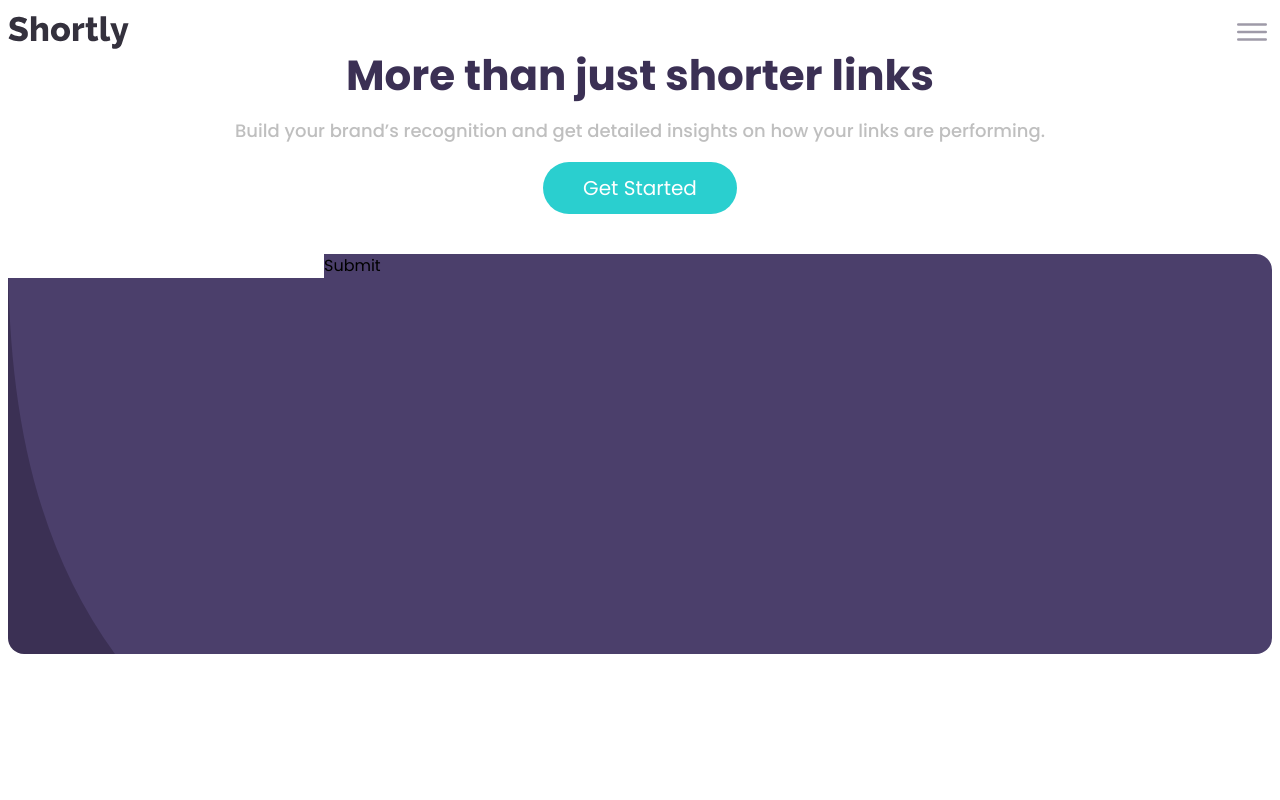
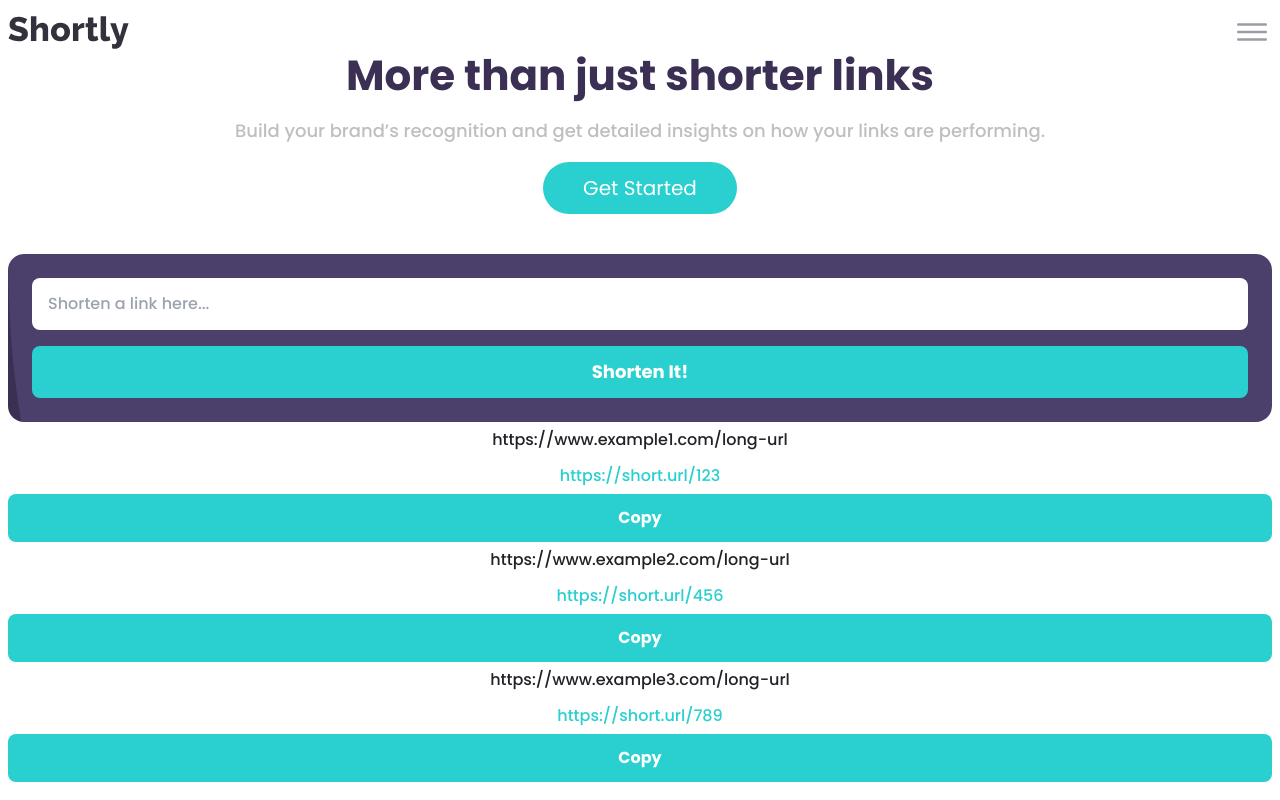
Before and after one commit to sonny-coding/url-shortening-project, a React (Vite) app in the folder client/: page / in a window 1280 px wide. Built offline with nearby package versions, Linux system fonts and the light colour scheme.

Commit message:
create list

```diff
--- a/client/src/App.jsx
+++ b/client/src/App.jsx
@@ -1,6 +1,7 @@
 import Nav from "./sections/Nav";
 import Hero from "./sections/Hero";
 import Shorten from "./sections/Shorten";
+import Links from "./sections/Links";
 export default function App() {
   // const handleSubmit = () => {
   //   alert("submit");
@@ -10,6 +11,7 @@ export default function App() {
       <Nav />
       <Hero />
       <Shorten />
+      <Links />
     </div>
   );
 }
--- /dev/null
+++ b/client/src/constants/index.js
@@ -0,0 +1,14 @@
+export const websites = [
+  {
+    longUrl: "https://www.example1.com/long-url",
+    shortUrl: "https://short.url/123",
+  },
+  {
+    longUrl: "https://www.example2.com/long-url",
+    shortUrl: "https://short.url/456",
+  },
+  {
+    longUrl: "https://www.example3.com/long-url",
+    shortUrl: "https://short.url/789",
+  },
+];
--- a/client/src/sections/Links.jsx
+++ b/client/src/sections/Links.jsx
@@ -1,5 +1,29 @@
+import { websites } from "../constants";
 const Links = () => {
-  return <div>Links</div>;
+  return (
+    <div>
+      {websites.map((each) => {
+        return (
+          <div
+            key={each.index}
+            className="flex flex-col items-center justify-center w-full"
+          >
+            {" "}
+            <div className="w-full dividy-y-2"></div>
+            <p className="text-[16px] leading-[36px] font-medium text-neutral-dark-violet">
+              {each.longUrl}
+            </p>
+            <p className="text-[16px] leading-[36px] font-medium text-primary-cyan">
+              {each.shortUrl}
+            </p>
+            <button className="w-full py-3 text-base font-bold text-white rounded-lg bg-primary-cyan">
+              Copy
+            </button>
+          </div>
+        );
+      })}
+    </div>
+  );
 };
 
 export default Links;
--- a/client/src/sections/Shorten.jsx
+++ b/client/src/sections/Shorten.jsx
@@ -4,10 +4,26 @@ const Shorten = () => {
     alert("Submit");
   };
   return (
-    <div className=" mt-10 w-full h-[400px] bg-[url('assets/images/bg-shorten-mobile.svg')] bg-no-repeat bg-cover bg-primary-dark-violet rounded-2xl">
-      <form action="" onSubmit={handleSubmit}>
-        <input type="text" />
-        <button type="submit">Submit</button>
+    <div
+      className=" mt-10 px-6 py-6 w-full h-auto bg-[url('assets/images/bg-shorten-mobile.svg')] bg-no-repeat bg-cover bg-primary-dark-violet rounded-2xl flex items-center justify-center
+    "
+    >
+      <form
+        action=""
+        onSubmit={handleSubmit}
+        className="flex flex-col items-center justify-center w-full"
+      >
+        <input
+          className="w-full p-4 rounded-lg text-[16px] leading-[20px] font-medium"
+          type="text"
+          placeholder="Shorten a link here..."
+        />
+        <button
+          className="w-full p-4 mt-4 text-white rounded-lg bg-primary-cyan text-[18px] leading-[20px] font-bold"
+          type="submit"
+        >
+          Shorten It!
+        </button>
       </form>
     </div>
   );
```
